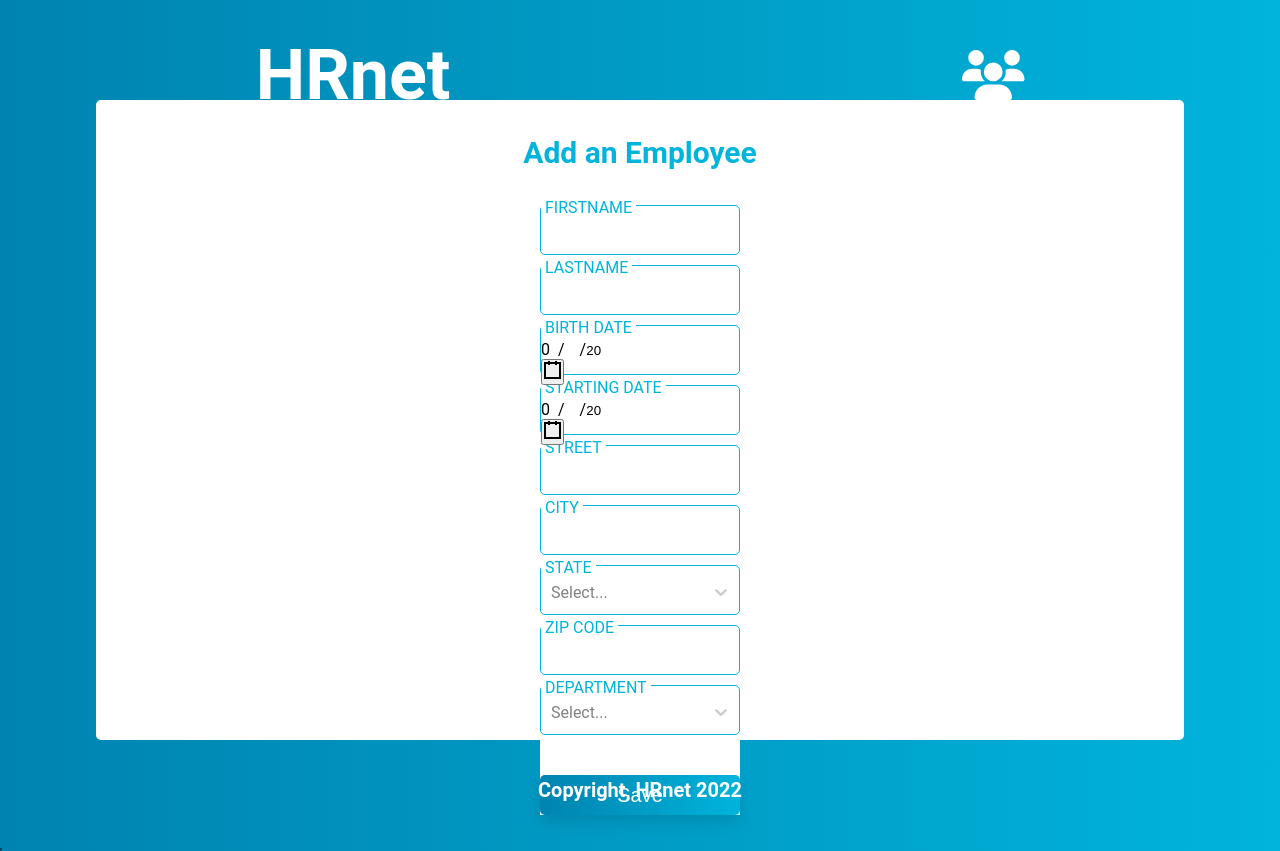
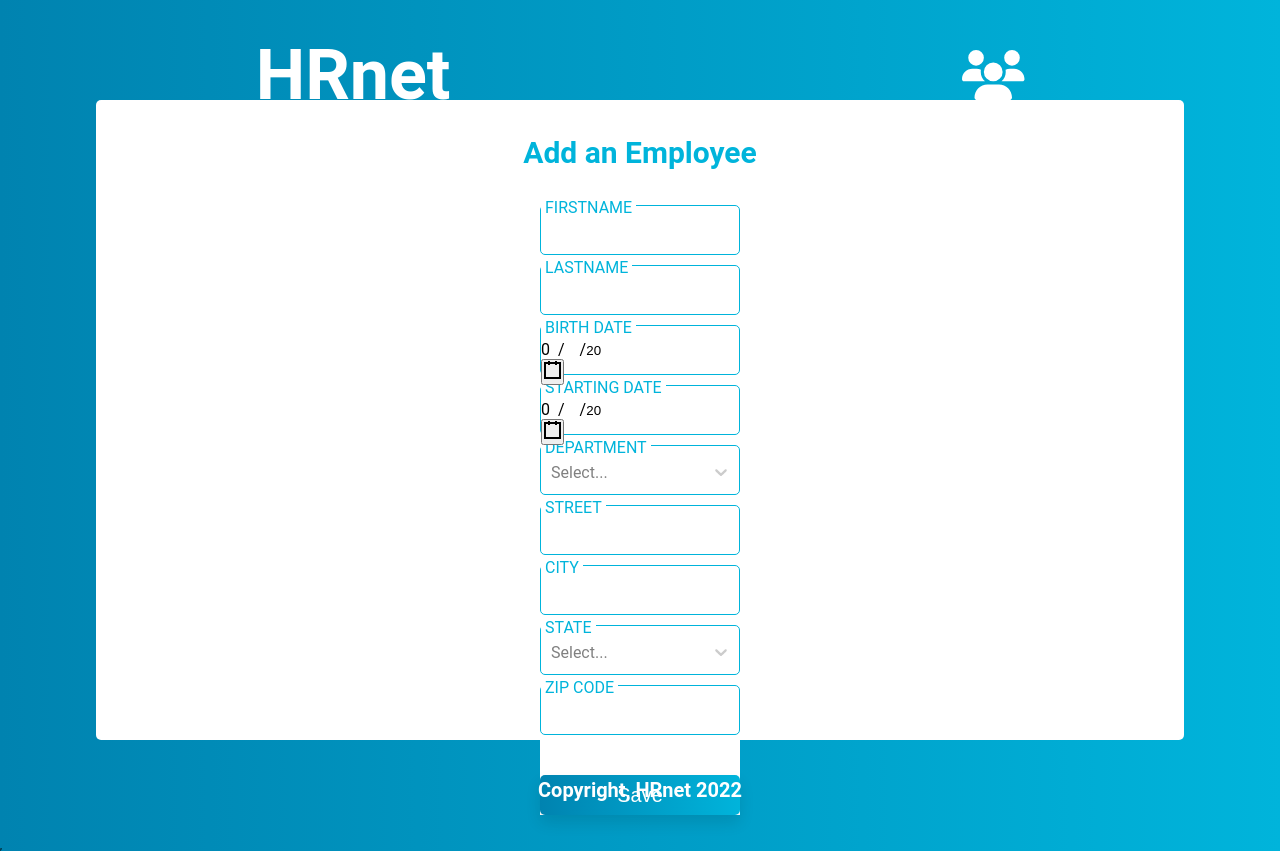
Before and after one commit to PingrisAlexis/HRnet-part1, a React (Create React App) app: page / in a window 1280 px wide. Built offline with nearby package versions, Linux system fonts and the light colour scheme.

Commit message:
Optimize

```diff
--- a/src/components/employee-form/EmployeeForm.tsx
+++ b/src/components/employee-form/EmployeeForm.tsx
@@ -1,4 +1,4 @@
-import { FormEvent, FunctionComponent, useState } from "react";
+import {FormEvent, FunctionComponent, useRef, useState} from "react";
 import styles from "./EmployeeForm.module.scss";
 import { IEmployee } from "../../type.d";
 import { useDispatch } from "react-redux";
@@ -6,10 +6,11 @@
 import { addEmployee } from "../../store/actionCreators";
 import DatePicker from "react-date-picker";
 import Select  from "react-select";
-import StyleConfig from "react-select";
-import {DEPARTMENTS_OPTIONS, US_STATES_OPTIONS} from "../../utils";
+import {customStylesReactSelect, DEPARTMENTS_SELECT_OPTIONS, US_STATES_SELECT_OPTIONS} from "../../utils";
 
 const EmployeeForm:FunctionComponent = () => {
+
+
     const dispatch: Dispatch<any> = useDispatch();
 
     const [firstName, setFirstName] = useState<string>('');
@@ -22,7 +23,7 @@
     const [zipCode, setZipCode] = useState<string>('');
     const [selectedDepartment, setSelectedDepartment] = useState<any>('');
 
-    function maxBirthade () {
+    function maxBirthade() {
         const majorityAge  = new Date();
         majorityAge.setDate(majorityAge.getDate() - 6570);
 
@@ -53,30 +54,7 @@
     const handleDepartmentChange = (value:any) => {
         setSelectedDepartment(value.value);
     }
-    const customStyles = {
-        menu: (provided:any, state:any) => ({
-            ...provided,
-            width: state.selectProps.width,
-            borderRadius: '0.5rem',
-            // border: '1px solid #ff8b67',
-            padding: 20,
-            // border: "1px solid red",
-            // boxShadow: "1px solid red",
-            border: "red",
-            // boxShadow: state.isFocused ? "1px solid red" : "1px solid red",
-            boxShadow:"red",
-            "&:hover": {
-                border: "1px solid red",
-                // boxShadow: "0px 0px 6px red"
-            }
 
-
-        }),
-        control: (base: any) => ({
-            ...base,
-            boxShadow: 'none'
-        }),
-    }
     return (
         <form className={styles.create_employee_form_container}
               action="#"
@@ -117,6 +95,7 @@
                     value={birthDate}
                     onChange={(date:Date) => setBirthDate(date)}
                     maxDate={maxBirthade()}
+
                 />
             </label>
             <label htmlFor="starting-date">
@@ -133,6 +112,17 @@
                         maxDate={new Date()}
                     />
                 </div>
+            </label>
+            <label htmlFor="department">
+                <span>DEPARTMENT</span>
+                <Select
+                    classNamePrefix={styles.react_select}
+                    className={styles.react_select_container}
+                    defaultValue={selectedDepartment}
+                    onChange={handleDepartmentChange}
+                    options={DEPARTMENTS_SELECT_OPTIONS}
+                    styles={customStylesReactSelect}
+                />
             </label>
             <label htmlFor="street">
                 <span>STREET</span>
@@ -157,7 +147,8 @@
                     className={styles.react_select_container}
                     defaultValue={selectedState}
                     onChange={handleStateChange}
-                    options={US_STATES_OPTIONS}
+                    options={US_STATES_SELECT_OPTIONS}
+                    styles={customStylesReactSelect}
                 />
             </label>
             <label htmlFor="zip-code">
@@ -169,17 +160,6 @@
                        onChange={(e) => setZipCode(e.target.value)}
                 />
             </label>
-            <label htmlFor="department">
-                <span>DEPARTMENT</span>
-                <Select
-                    classNamePrefix={styles.react_select}
-                    className={styles.react_select_container}
-                    defaultValue={selectedDepartment}
-                    onChange={handleDepartmentChange}
-                    options={DEPARTMENTS_OPTIONS}
-                    styles={customStyles}
-                />
-            </label>
             <button type="submit"
             >
                 Save
```
